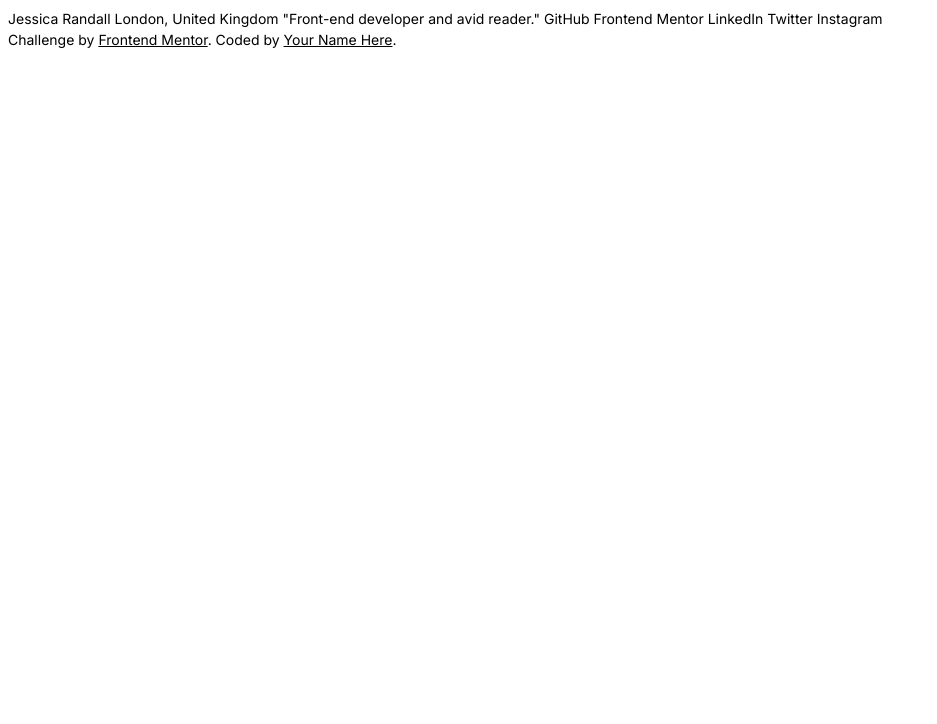
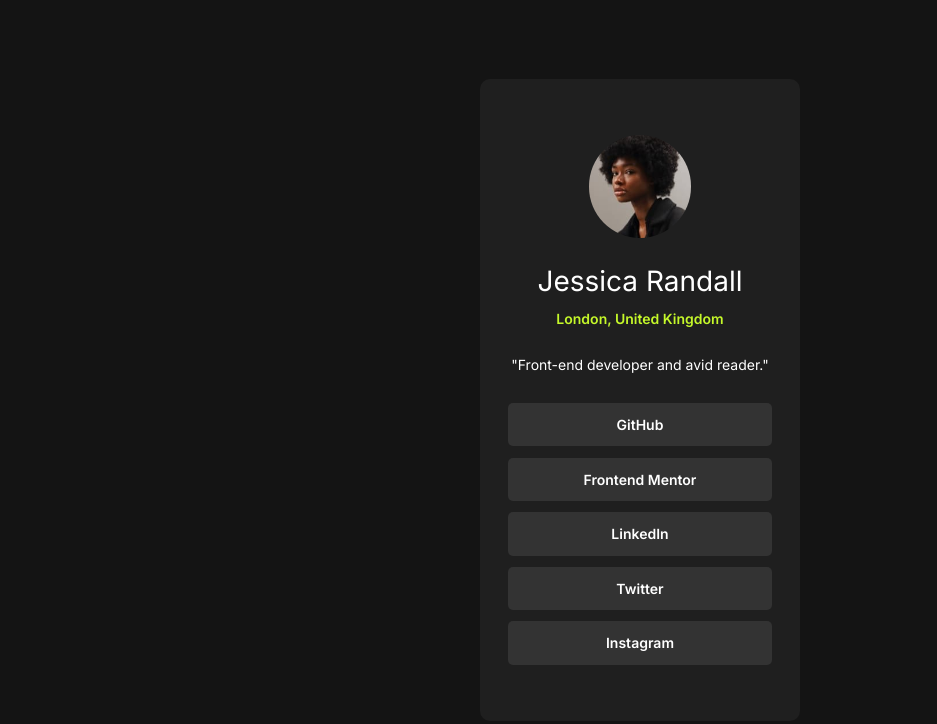
Before and after one commit to oubaidelmoudhik/social-links-profile, a plain HTML site: page index.html in a window 1280 px wide. Shown: the whole page, without its empty margins (0-937 px from the left). Drawn offline with Linux system fonts and the light colour scheme.

Commit message:
finished

```diff
--- a/index.html
+++ b/index.html
@@ -17,20 +17,27 @@
 
 <body>
 
-  Jessica Randall
-  London, United Kingdom
-  "Front-end developer and avid reader."
 
-  GitHub
-  Frontend Mentor
-  LinkedIn
-  Twitter
-  Instagram
+  <main class="container">
+    <header>
+      <img src="./assets/images/avatar-jessica.jpeg" alt="Jessica Randal">
+      <div>
+        <h1>Jessica Randall</h1>
+        <h3>London, United Kingdom</h3>
+      </div>
+    </header>
+    <p>"Front-end developer and avid reader."</p>
+    <nav>
+      <ul role="list">
+        <li><a href="https://github.com/oubaidelmoudhik">GitHub</a></li>
+        <li><a href="https://www.frontendmentor.io/profile/oubaidelmoudhik">Frontend Mentor</a></li>
+        <li><a href="https://www.linkedin.com/in/oubaidelmoudhik/">LinkedIn</a></li>
+        <li><a href="https://twitter.com/oubaidem">Twitter</a></li>
+        <li><a href="https://instagram.com/oubaidelmoudhik">Instagram</a></li>
+      </ul>
+    </nav>
+  </main>
 
-  <div class="attribution">
-    Challenge by <a href="https://www.frontendmentor.io?ref=challenge" target="_blank">Frontend Mentor</a>.
-    Coded by <a href="#">Your Name Here</a>.
-  </div>
 </body>
 
 </html>
--- a/reset.css
+++ b/reset.css
@@ -23,7 +23,7 @@
 blockquote,
 dl,
 dd {
-  margin-block-end: 0;
+  margin: 0;
 }
 
 /* Remove list styles on ul, ol elements with a list role, which suggests default styling will be removed */
@@ -61,6 +61,7 @@
 a:not([class]) {
   text-decoration-skip-ink: auto;
   color: currentColor;
+  text-decoration: none;
 }
 
 /* Make images easier to work with */
@@ -87,3 +88,7 @@
 :target {
   scroll-margin-block: 5ex;
 }
+ul {
+  margin: 0;
+  padding: 0;
+}
--- a/style.css
+++ b/style.css
@@ -9,4 +9,72 @@
 
   font-family: 'Inter', sans-serif;
   font-size: 14px;
+  background-color: var(--clr-off-black);
+  color: var(--clr-white);
 }
+
+body {
+  display: flex;
+  justify-content: center;
+  align-items: center;
+}
+
+.container {
+  background-color: var(--clr-dark-grey);
+  padding: 4rem 2rem;
+  border-radius: 10px;
+  display: flex;
+  flex-direction: column;
+  justify-content: space-between;
+  align-items: center;
+  gap: 2rem;
+  width: 25%;
+}
+
+header {
+  display: flex;
+  flex-direction: column;
+  gap: 2rem;
+  align-items: center;
+  text-align: center;
+}
+header > img {
+  max-width: 50%;
+  border-radius: 50%;
+}
+header > div {
+  display: grid;
+  gap: 1rem;
+}
+div > h1 {
+  font-weight: 400;
+}
+div > h3 {
+  font-weight: 600;
+  color: var(--clr-primary);
+  font-size: 1rem;
+}
+
+nav {
+  width: 100%;
+}
+
+ul {
+  display: flex;
+  flex-direction: column;
+  gap: 0.8rem;
+}
+
+li {
+  background-color: var(--clr-grey);
+  text-align: center;
+  border-radius: 5px;
+  padding: 0.8rem 0;
+  font-weight: 600;
+  cursor: pointer;
+  transition: 0.3s ease-in-out;
+}
+li:hover {
+  background-color: var(--clr-primary);
+  color: var(--clr-off-black);
+}
```
